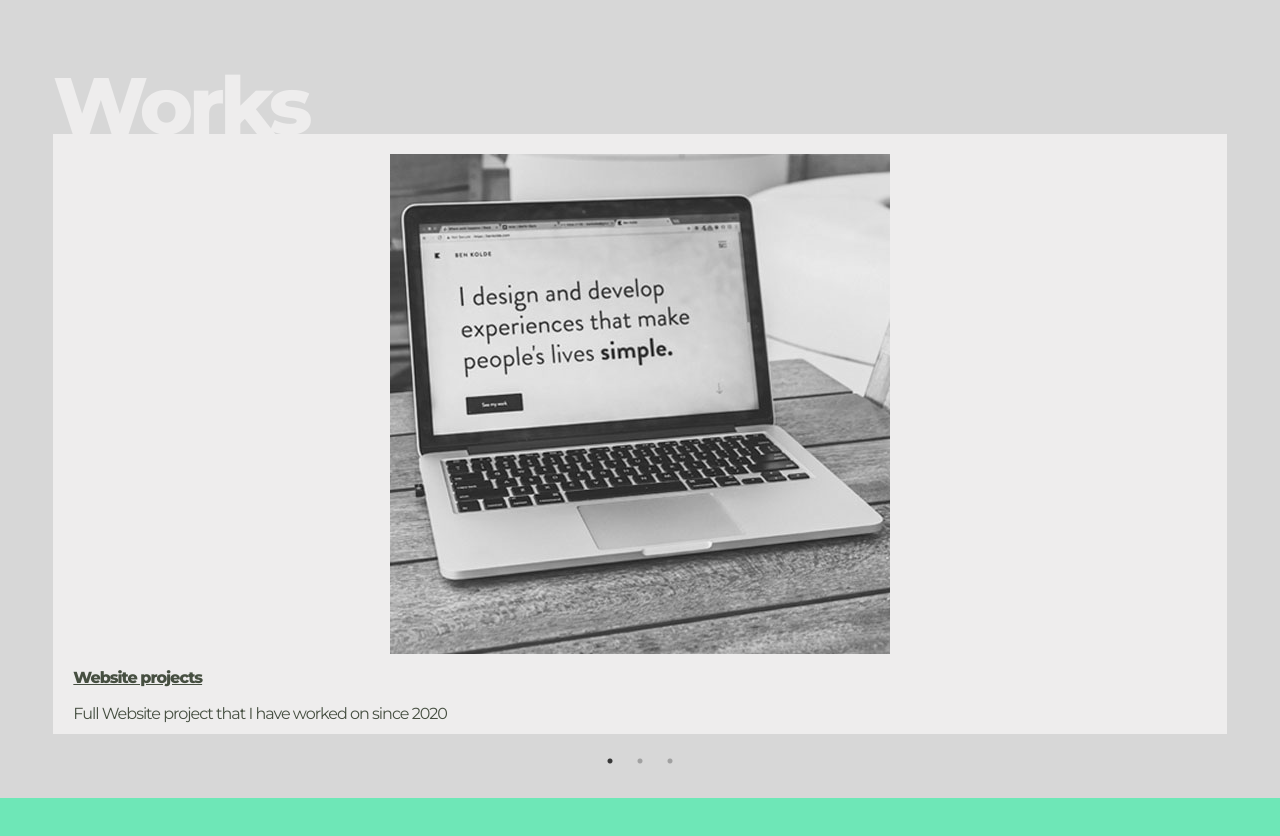
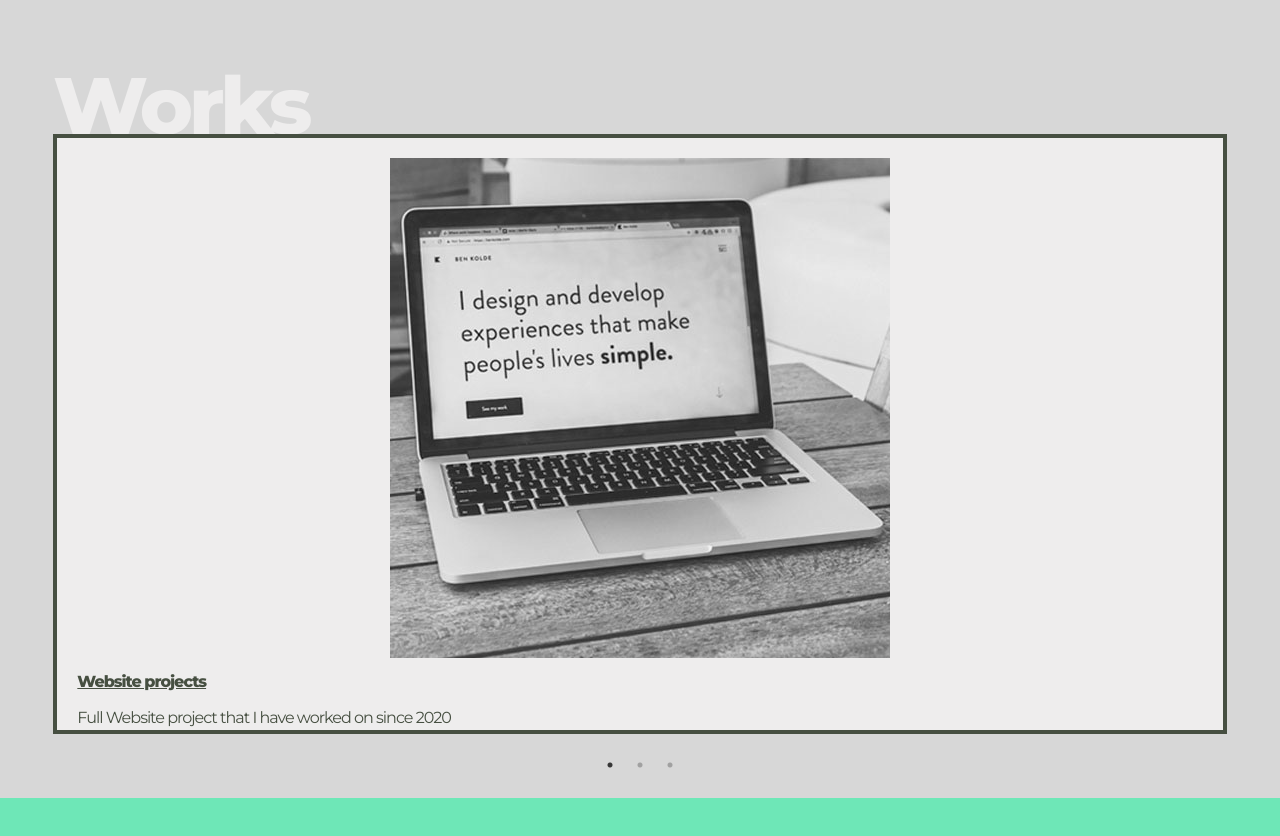
Before and after one commit to MartinKuracka/webmark-react, a React (Create React App) app: page / in a window 1280 px wide. Shown: the part 3102-3938 px from the top of the page. Built offline with nearby package versions, Linux system fonts and the light colour scheme.

Commit message:
slider border add

```diff
--- a/src/containers/works_section/works.js
+++ b/src/containers/works_section/works.js
@@ -31,7 +31,7 @@ const WorksSection = () => {
                     <h1 className='mt-20 text-background'>Works </h1>
                 </div>
             </div>
-            <div className='bg-background h-3/4'>
+            <div className='bg-background h-3/4 border-4 border-primary'>
                     <SliderContent />
             </div>
         </section>
--- a/tailwind.config.js
+++ b/tailwind.config.js
@@ -19,6 +19,14 @@ module.exports = {
         'danger': '#e3342f',
         'background': '#EEEDED',
        }),
+       borderColor: theme => ({
+         ...theme('colors'),
+        'primary': '#464F41',
+        'primary2': '#BFCBA8',
+        'secondary': '#ffffff',
+        'danger': '#e3342f',
+        'background': '#EEEDED',
+       })
     },
     variants: {
       extend: {},
```
